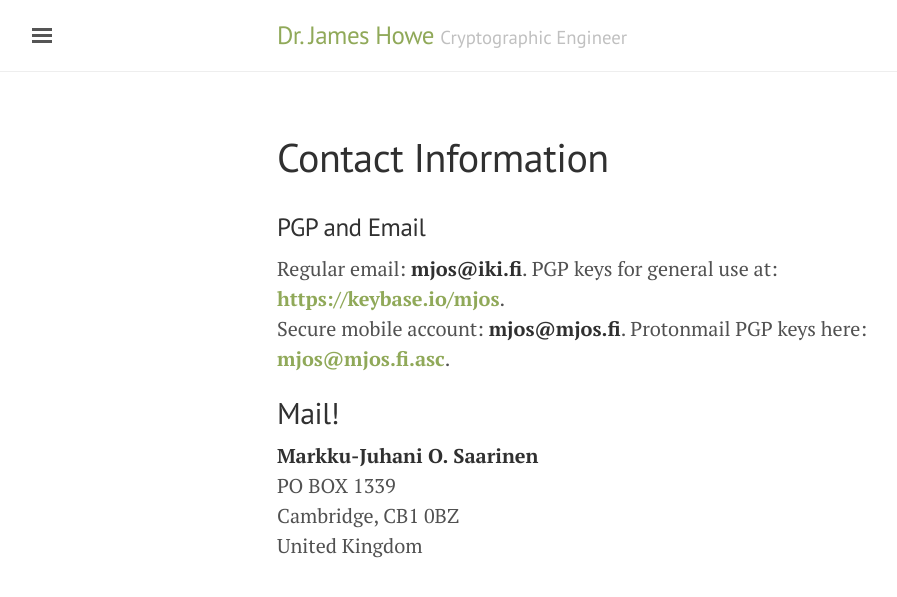
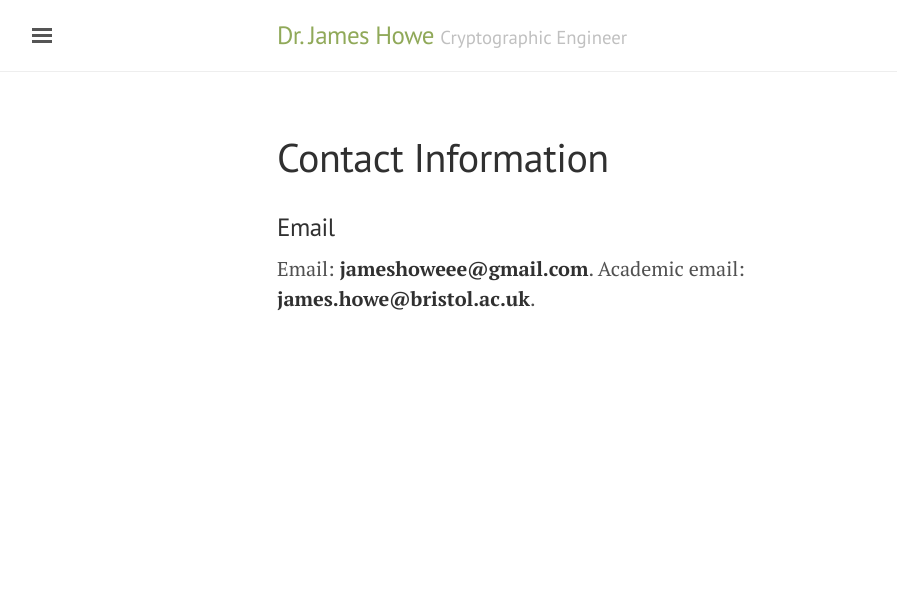
Before and after one commit to jameshoweee/jameshoweee.github.io, a Jekyll site: the page built from contact.md, in a window 1280 px wide. Shown: the top 597 px of the page, without its empty margins (3-900 px from the left). Built offline with Jekyll 4.4.1, drawn with Linux system fonts in a browser that asks for light colours.

Commit message:
Update contact.md

```diff
--- a/contact.md
+++ b/contact.md
@@ -4,17 +4,6 @@ title: "Contact Information"
 permalink: /contact/
 ---
 
-### PGP and Email
-
-Regular email: **mjos@iki.fi**. PGP keys for general use at:
-[**https://keybase.io/mjos**](https://keybase.io/mjos).
-Secure mobile account: **mjos@mjos.fi**. Protonmail PGP keys here:
-[**mjos@mjos.fi.asc**](mjos@mjos.fi.asc).
-
-
-## Mail!
-
-**Markku-Juhani O. Saarinen**
-PO BOX 1339
-Cambridge, CB1 0BZ
-United Kingdom
+### Email
+Email: **jameshoweee@gmail.com**.
+Academic email: **james.howe@bristol.ac.uk**.
```
